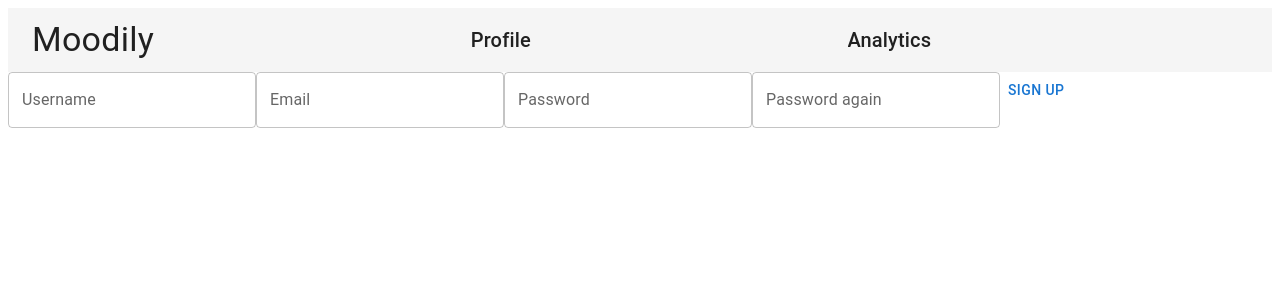
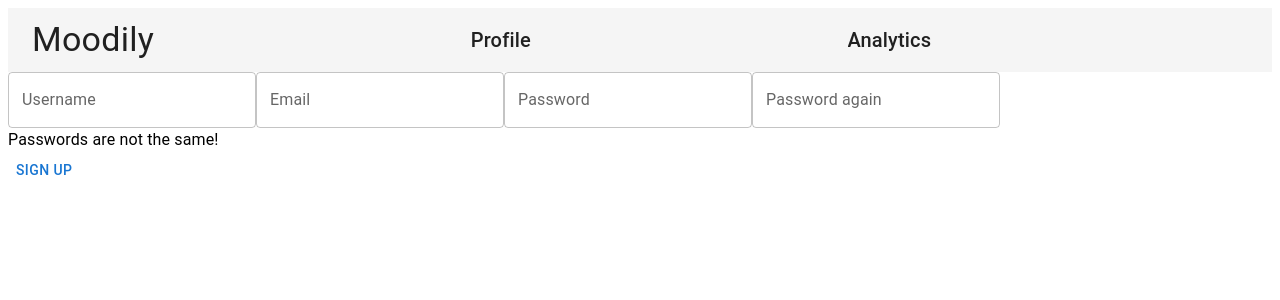
Before and after one commit to csakafeda/Moodily, a React (Vite) app in the folder frontend/: page /signup in a window 1280 px wide. Shown: the top 300 px of the page. Built offline with nearby package versions, Linux system fonts and the light colour scheme.

Commit message:
add password is the same message

```diff
--- a/frontend/src/Pages/Auth/SignUp.jsx
+++ b/frontend/src/Pages/Auth/SignUp.jsx
@@ -1,18 +1,21 @@
 import {Box, Button, FormControl, TextField, Typography} from "@mui/material";
-import {useState} from "react";
+import {useEffect, useState} from "react";
 import Loading from "../../Components/Loading.jsx";
 import {useNavigate} from "react-router-dom";
+import isEmail from 'validator/lib/isEmail';
+import {green, red} from "@mui/material/colors";
 
 export default function SignUp() {
     const navigate = useNavigate();
     const [loading, setLoading] = useState(false);
-    const [error, setError] = useState("");
+    const [isValidPassword, setIsValidPassword] = useState(false);
+    const [isValidEmail, setIsValidEmail] = useState(false);
 
     const [user, setUser] = useState({
         username: "",
         email: "",
         password1: "",
-        password2: "",
+        password2: ""
     });
 
     const handleUsernameChange = (e) => setUser({...user, username: e.target.value});
@@ -20,18 +23,25 @@ export default function SignUp() {
     const handlePassword1Change = (e) => setUser({...user, password1: e.target.value});
     const handlePassword2Change = (e) => setUser({...user, password2: e.target.value});
 
+    useEffect(() => {
+        if (user.password1 === "" || user.password2 === "") {
+            setIsValidPassword(false);
+        }else if (user.password1 !== user.password2) {
+            setIsValidPassword(false);
+        } else {
+            setIsValidPassword(true);
+        }
+    }, [user.password1, user.password2])
+
     const onSubmit = (e) => {
         e.preventDefault();
-        if (user.password1 === user.password2) {
+        //post fetch body
         console.log({
             username: user.username,
             email: user.email,
             password: user.password1
         });
         navigate("/");
-        } else {
-            setError("Passwords are not the same");
-        }
     }
 
     if (loading) {
@@ -69,16 +79,20 @@ export default function SignUp() {
                            onChange={handlePassword2Change}>
                 </TextField>
             </FormControl>
+            {isValidPassword ?
+                <Typography color={green}>
+                    Passwords are the same!
+                </Typography>
+                :
+                <Typography color={red}>
+                    Passwords are not the same!
+                </Typography>
+            }
 
             <Button type={"submit"}>
                 Sign up
             </Button>
 
-            {error &&
-                <Typography color={"red"}>
-                    {error}
-                </Typography>
-            }
         </Box>
     )
 }
```
Lines whose indentation alone changed are shown as unchanged.
